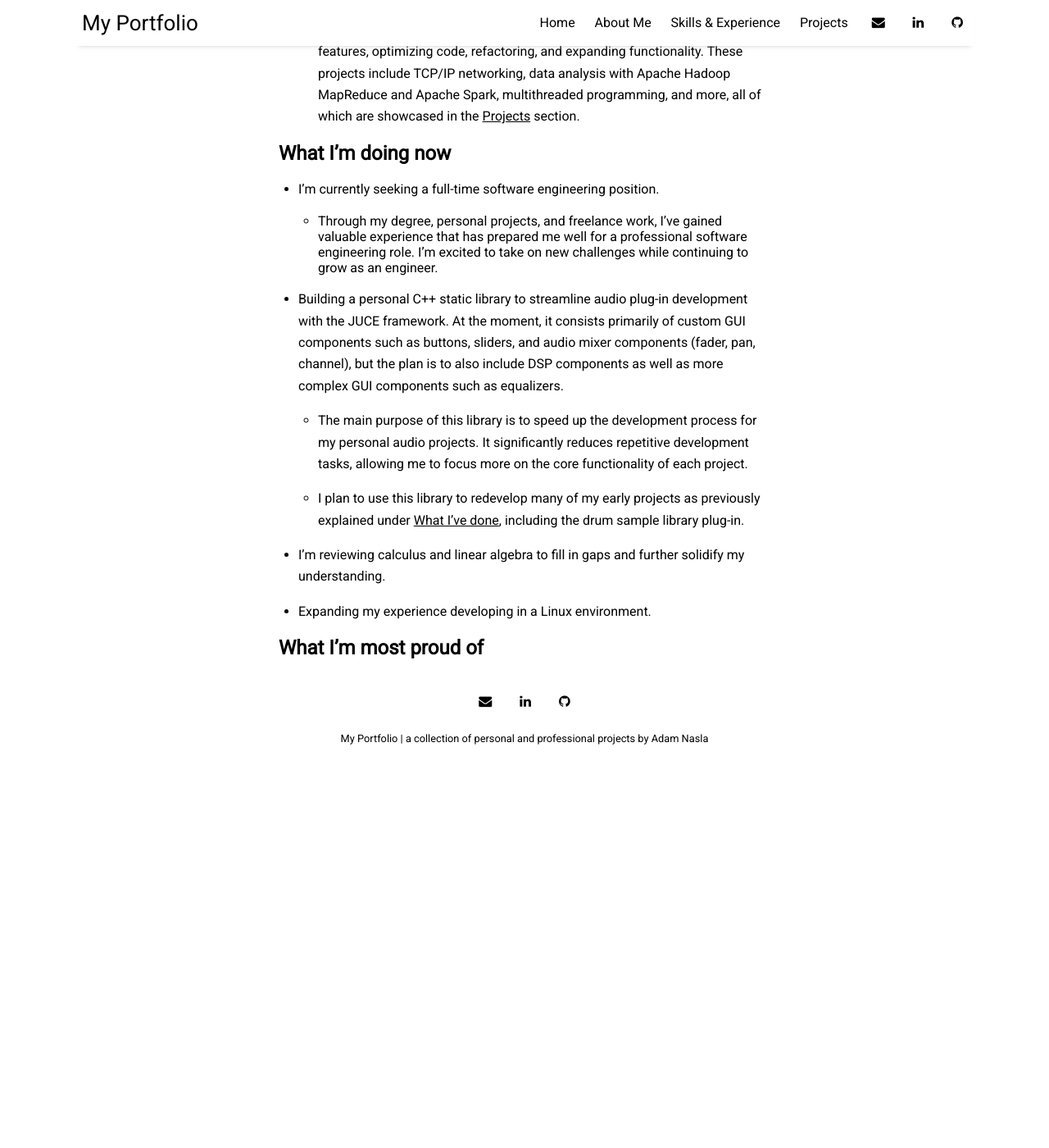
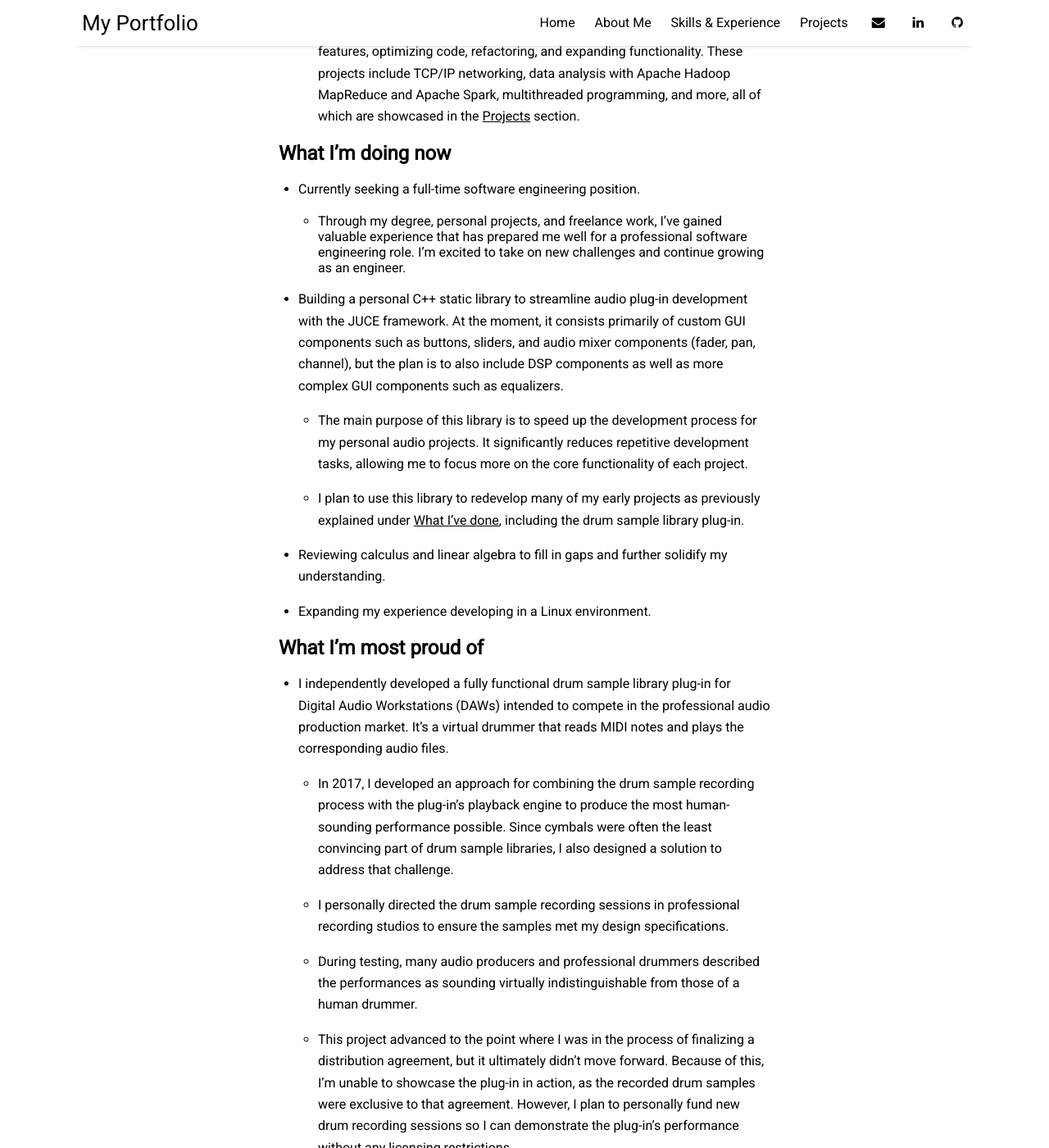
Before and after one commit to naslash/naslash.github.io, a Jekyll site: the page built from pages/aboutme.md, in a window 1280 px wide and 1400 px high, scrolled down 1357 px. Shown: the whole window at 82% size. Built offline with Jekyll 4.4.1, drawn with Linux system fonts in a browser that asks for light colours; nearby versions of some CDN libraries; before the commit the page ends 2296 px from its top, so only the background shows below that; some of the changed text lies outside the part shown.

Commit message:
completed aboutme page.

```diff
--- a/pages/aboutme.md
+++ b/pages/aboutme.md
@@ -27,9 +27,9 @@ My name is Adam Nasla. While I earned my B.S. in Computer Science in May 2026, m
     - For many course projects, I went beyond the course requirements by adding features, optimizing code, refactoring, and expanding functionality. These projects include TCP/IP networking, data analysis with Apache Hadoop MapReduce and Apache Spark, multithreaded programming, and more, all of which are showcased in the [Projects](/pages/projects.md) section.
 
 ## What I'm doing now
-- I'm currently seeking a full-time software engineering position.
+- Currently seeking a full-time software engineering position.
 
-    - Through my degree, personal projects, and freelance work, I've gained valuable experience that has prepared me well for a professional software engineering role. I'm excited to take on new challenges while continuing to grow as an engineer.
+    - Through my degree, personal projects, and freelance work, I've gained valuable experience that has prepared me well for a professional software engineering role. I'm excited to take on new challenges and continue growing as an engineer.
 
 - Building a personal C++ static library to streamline audio plug-in development with the JUCE framework. At the moment, it consists primarily of custom GUI components such as buttons, sliders, and audio mixer components (fader, pan, channel), but the plan is to also include DSP components as well as more complex GUI components such as equalizers.
 
@@ -37,8 +37,17 @@ My name is Adam Nasla. While I earned my B.S. in Computer Science in May 2026, m
 
     - I plan to use this library to redevelop many of my early projects as previously explained under [What I've done](#what-ive-done), including the drum sample library plug-in.
 
-- I'm reviewing calculus and linear algebra to fill in gaps and further solidify my understanding.
+- Reviewing calculus and linear algebra to fill in gaps and further solidify my understanding.
 
 - Expanding my experience developing in a Linux environment.
 
 ## What I'm most proud of
+- I independently developed a fully functional drum sample library plug-in for Digital Audio Workstations (DAWs) intended to compete in the professional audio production market. It's a virtual drummer that reads MIDI notes and plays the corresponding audio files.
+
+    - In 2017, I developed an approach for combining the drum sample recording process with the plug-in's playback engine to produce the most human-sounding performance possible. Since cymbals were often the least convincing part of drum sample libraries, I also designed a solution to address that challenge.
+
+    - I personally directed the drum sample recording sessions in professional recording studios to ensure the samples met my design specifications.
+
+    - During testing, many audio producers and professional drummers described the performances as sounding virtually indistinguishable from those of a human drummer.
+
+    - This project advanced to the point where I was in the process of finalizing a distribution agreement, but it ultimately didn't move forward. Because of this, I'm unable to showcase the plug-in in action, as the recorded drum samples were exclusive to that agreement. However, I plan to personally fund new drum recording sessions so I can demonstrate the plug-in's performance without any licensing restrictions.
```
Also changed, not shown: pages/network-overlay.md (+1 -0 lines).
